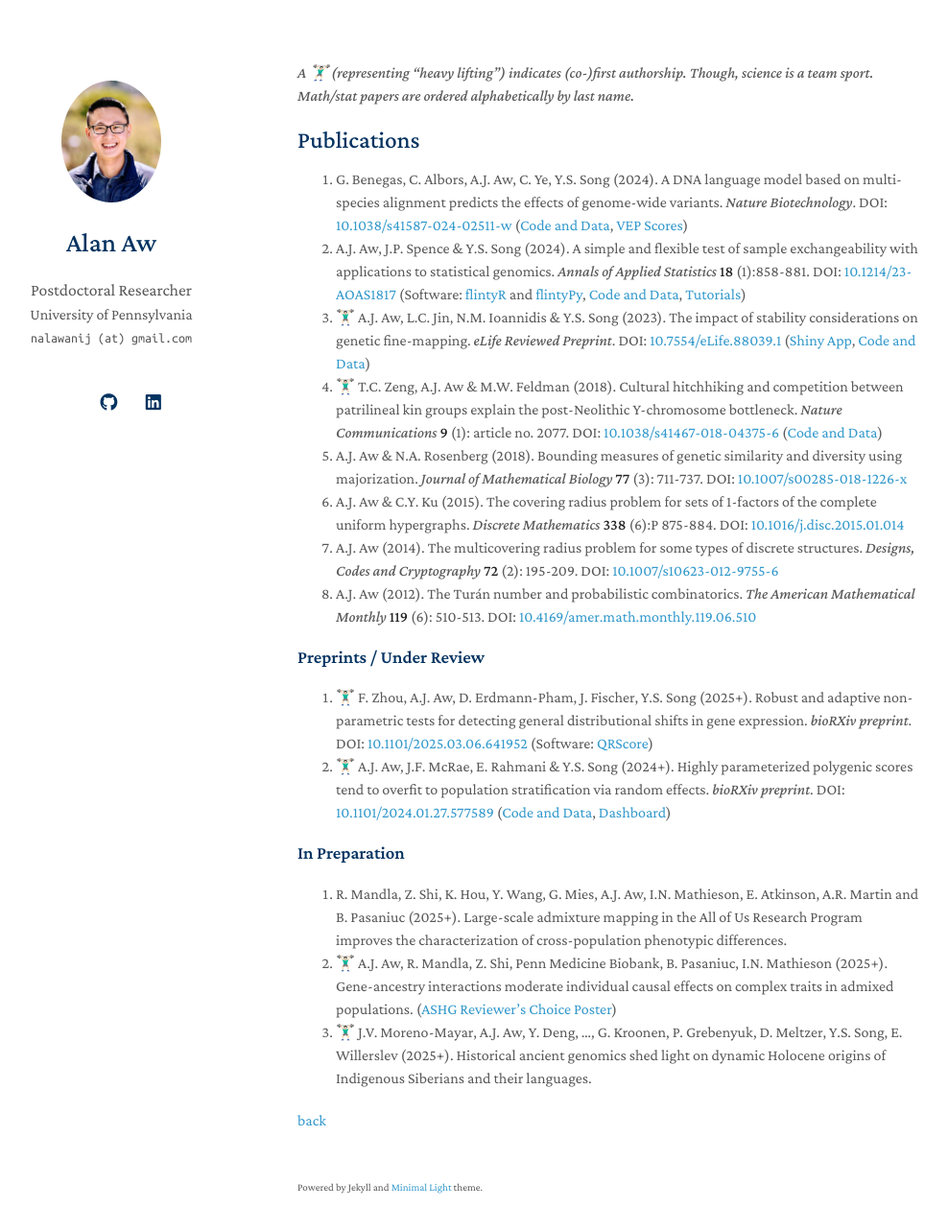
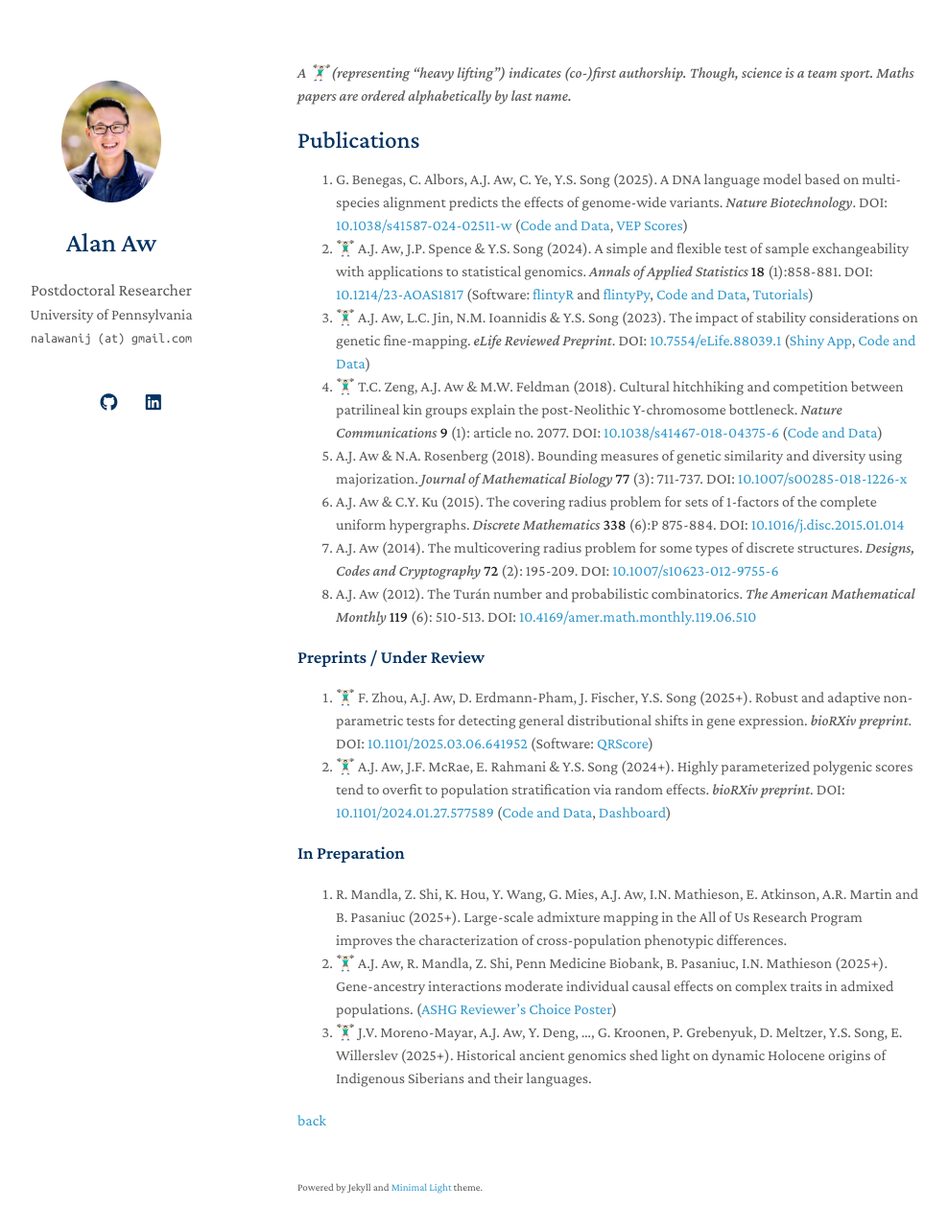
Before and after one commit to alanaw1/alanaw1.github.io, a Jekyll site: the page built from research.md, in a window 1280 px wide and 1318 px high. Shown: the top 1283 px of the window at 96% size, without its empty margins (160-1148 px from the left). Built offline with Jekyll 4.4.1, drawn with Linux system fonts in a browser that asks for light colours; nearby versions of some CDN libraries; a style sheet for code colours, icons or effects is not loaded.

Commit message:
Fix year of GPN-MSA paper

```diff
--- a/research.md
+++ b/research.md
@@ -2,12 +2,12 @@
 layout: homepage
 ---
 
-*A 🏋🏻‍♂️ (representing "heavy lifting") indicates (co-)first authorship. Though, science is a team sport. Math/stat papers are ordered alphabetically by last name.*
+*A 🏋🏻‍♂️ (representing "heavy lifting") indicates (co-)first authorship. Though, science is a team sport. Maths papers are ordered alphabetically by last name.*
 
 ## Publications
 
-8. G. Benegas, C. Albors, A.J. Aw, C. Ye, Y.S. Song (2024). A DNA language model based on multi-species alignment predicts the effects of genome-wide variants. *Nature Biotechnology*. DOI: [10.1038/s41587-024-02511-w](https://doi.org/10.1038/s41587-024-02511-w) ([Code and Data](https://github.com/songlab-cal/gpn#gpn-msa), [VEP Scores](https://huggingface.co/collections/songlab/gpn-msa-65319280c93c85e11c803887))
-7. A.J. Aw, J.P. Spence & Y.S. Song (2024). A simple and flexible test of sample exchangeability with applications to statistical genomics. *Annals of Applied Statistics* **18** (1):858-881. DOI: [10.1214/23-AOAS1817](https://doi.org/10.1214/23-AOAS1817) (Software: [flintyR](https://cran.rstudio.com/web/packages/flintyR/index.html) and [flintyPy](https://pypi.org/project/flintypy/), [Code and Data](https://github.com/songlab-cal/flinty), [Tutorials](https://alanaw1.github.io/flintyR/))
+8. G. Benegas, C. Albors, A.J. Aw, C. Ye, Y.S. Song (2025). A DNA language model based on multi-species alignment predicts the effects of genome-wide variants. *Nature Biotechnology*. DOI: [10.1038/s41587-024-02511-w](https://doi.org/10.1038/s41587-024-02511-w) ([Code and Data](https://github.com/songlab-cal/gpn#gpn-msa), [VEP Scores](https://huggingface.co/collections/songlab/gpn-msa-65319280c93c85e11c803887))
+7. 🏋🏻‍♂️ A.J. Aw, J.P. Spence & Y.S. Song (2024). A simple and flexible test of sample exchangeability with applications to statistical genomics. *Annals of Applied Statistics* **18** (1):858-881. DOI: [10.1214/23-AOAS1817](https://doi.org/10.1214/23-AOAS1817) (Software: [flintyR](https://cran.rstudio.com/web/packages/flintyR/index.html) and [flintyPy](https://pypi.org/project/flintypy/), [Code and Data](https://github.com/songlab-cal/flinty), [Tutorials](https://alanaw1.github.io/flintyR/))
 6. 🏋🏻‍♂️ A.J. Aw, L.C. Jin, N.M. Ioannidis & Y.S. Song (2023). The impact of stability considerations on genetic fine-mapping. *eLife Reviewed Preprint*. DOI: [10.7554/eLife.88039.1](https://doi.org/10.7554/eLife.88039.1) ([Shiny App](https://alan-aw.shinyapps.io/stability_v0/), [Code and Data](https://github.com/songlab-cal/StableFM))
 5. 🏋🏻‍♂️ T.C. Zeng, A.J. Aw & M.W. Feldman (2018). Cultural hitchhiking and competition between patrilineal kin groups explain the post-Neolithic Y-chromosome bottleneck. *Nature Communications* **9** (1): article no. 2077. DOI: [10.1038/s41467-018-04375-6](https://doi.org/10.1038/s41467-018-04375-6) ([Code and Data](https://github.com/alanaw1/CulturalHitchhiking))
 4. A.J. Aw & N.A. Rosenberg (2018). Bounding measures of genetic similarity and diversity using majorization. *Journal of Mathematical Biology* **77** (3): 711-737. DOI: [10.1007/s00285-018-1226-x](https://doi.org/10.1007/s00285-018-1226-x)
```
